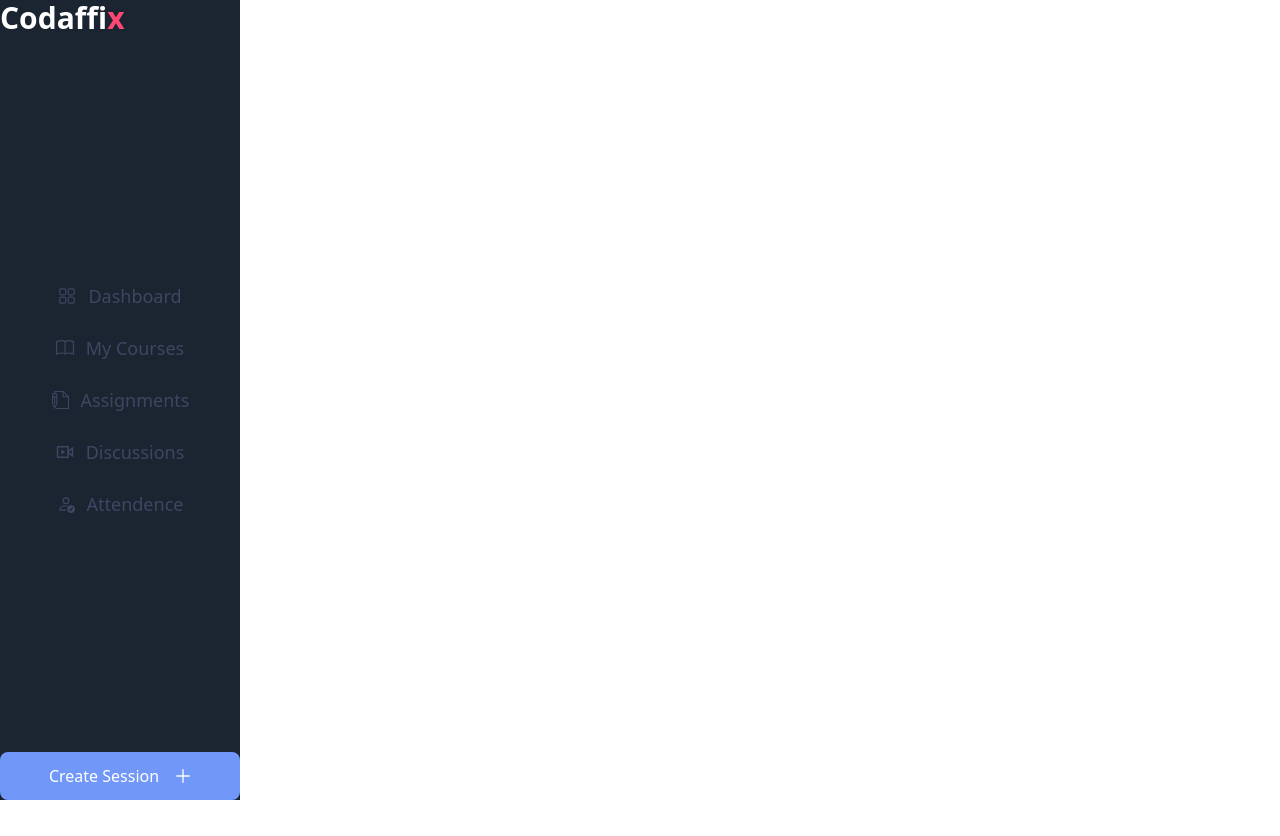
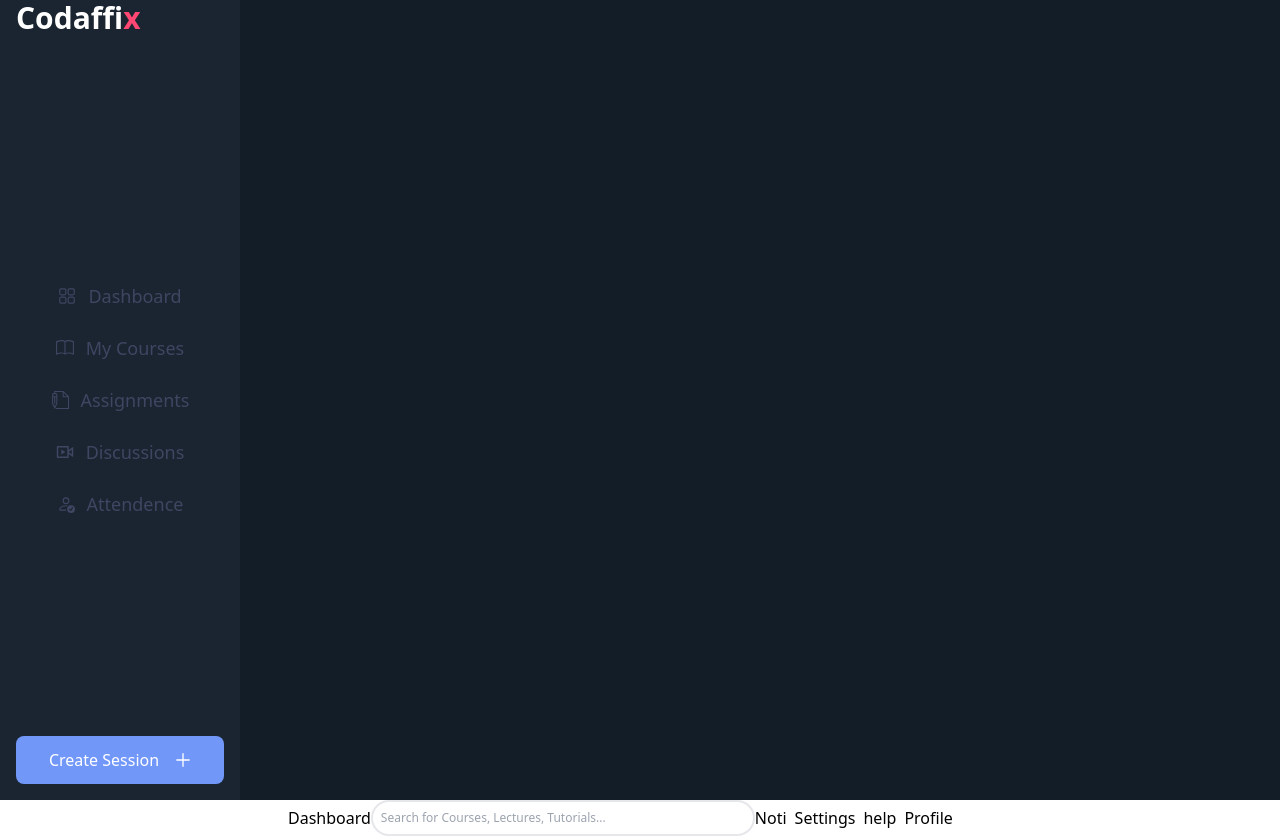
Before and after one commit to Rutuza/E-learning-App, a React (Vite) app: page / in a window 1280 px wide. Before the commit the page ends 800 px from the top, so only its background shows below. Built offline with nearby package versions, Linux system fonts and the light colour scheme.

Commit message:
dashboard initiated

```diff
--- a/src/App.tsx
+++ b/src/App.tsx
@@ -1,11 +1,12 @@
 import React from 'react'
 import './App.css'
 import Sidebar from './components/Sidebar'
+import Dashboard from './pages/Dashboard'
 
 function App() {
   return (
     <div>
-      <Sidebar></Sidebar>
+      <Dashboard></Dashboard>
 
     </div>
 
--- a/src/components/Sidebar.jsx
+++ b/src/components/Sidebar.jsx
@@ -11,19 +11,19 @@
 function Sidebar() {
   return (
     <>
-     <aside className='relative bg-light_navy w-60'>
+     <aside className='relative bg-light_navy w-60 px-4'>
         <nav className='h-screen grid grid-flow-row items-center relative'>
             <div className="logo text-white text-3xl font-semibold absolute top-0">Codaf<span className='text-[#FF4773]'>fix</span></div>
             <div className='wrapper'>
                 <ul>
-                    <li className='p-3 text-slate_blue text-lg hover:bg-pastel_blue hover:text-white'><a href="#" className='flex items-center justify-center gap-3'><RxDashboard /><div>Dashboard</div></a></li>
-                    <li className='p-3 text-slate_blue text-lg hover:bg-pastel_blue hover:text-white'><a href="#" className='flex items-center justify-center gap-3'><BsBook /><div>My Courses</div></a></li>
-                    <li className='p-3 text-slate_blue text-lg hover:bg-pastel_blue hover:text-white'><a href="#" className='flex items-center justify-center gap-3'><TfiWrite /><div>Assignments</div></a></li>
-                    <li className='p-3 text-slate_blue text-lg hover:bg-pastel_blue hover:text-white'><a href="#" className='flex items-center justify-center gap-3'><RiLiveLine /><div>Discussions</div></a></li>
-                    <li className='p-3 text-slate_blue text-lg hover:bg-pastel_blue hover:text-white'><a href="#" className='flex items-center justify-center gap-3'><BsPersonCheck /><div>Attendence</div></a></li>
+                    <li className='p-3 text-slate_blue text-lg hover:bg-pastel_blue hover:text-white hover:rounded-md'><a href="#" className='flex items-center justify-center gap-3'><RxDashboard /><div>Dashboard</div></a></li>
+                    <li className='p-3 text-slate_blue text-lg hover:bg-pastel_blue hover:text-white hover:rounded-md'><a href="#" className='flex items-center justify-center gap-3'><BsBook /><div>My Courses</div></a></li>
+                    <li className='p-3 text-slate_blue text-lg hover:bg-pastel_blue hover:text-white hover:rounded-md'><a href="#" className='flex items-center justify-center gap-3'><TfiWrite /><div>Assignments</div></a></li>
+                    <li className='p-3 text-slate_blue text-lg hover:bg-pastel_blue hover:text-white hover:rounded-md'><a href="#" className='flex items-center justify-center gap-3'><RiLiveLine /><div>Discussions</div></a></li>
+                    <li className='p-3 text-slate_blue text-lg hover:bg-pastel_blue hover:text-white hover:rounded-md'><a href="#" className='flex items-center justify-center gap-3'><BsPersonCheck /><div>Attendence</div></a></li>
                 </ul>
             </div>
-            <button type="button" className='bg-pastel_blue h-12 w-full rounded-lg absolute bottom-0 flex items-center justify-center gap-4 font-medium text-white'>
+            <button type="button" className='bg-pastel_blue h-12 w-full rounded-lg absolute bottom-4 flex items-center justify-center gap-4 font-medium text-white'>
                 <div>Create Session</div>
                 <GrAdd/>
             </button>
--- a/src/pages/Dashboard.jsx
+++ b/src/pages/Dashboard.jsx
@@ -1,10 +1,27 @@
 import React from 'react';
+import Sidebar from '../components/Sidebar';
 
 function Dashboard() {
   return (
-    <div className=''>
+    <>
+      <div className='relative bg-midnight_blue'>
+        <Sidebar></Sidebar>
 
-    </div>
+        <header className='flex items-center absolute left-72'>
+          <div>Dashboard</div>
+          <input type="search" name="" id="" placeholder='Search for Courses, Lectures, Tutorials...' className='text-xs border-2 rounded-full p-2 w-96'/>
+          <div className=''>
+            <ul className='flex items-center gap-2'>
+              <li>Noti</li>
+              <li>Settings</li>
+              <li>help</li>
+              <li>Profile</li>
+            </ul>
+          </div>
+
+        </header>
+      </div>
+    </>
   );
 }
 
```
